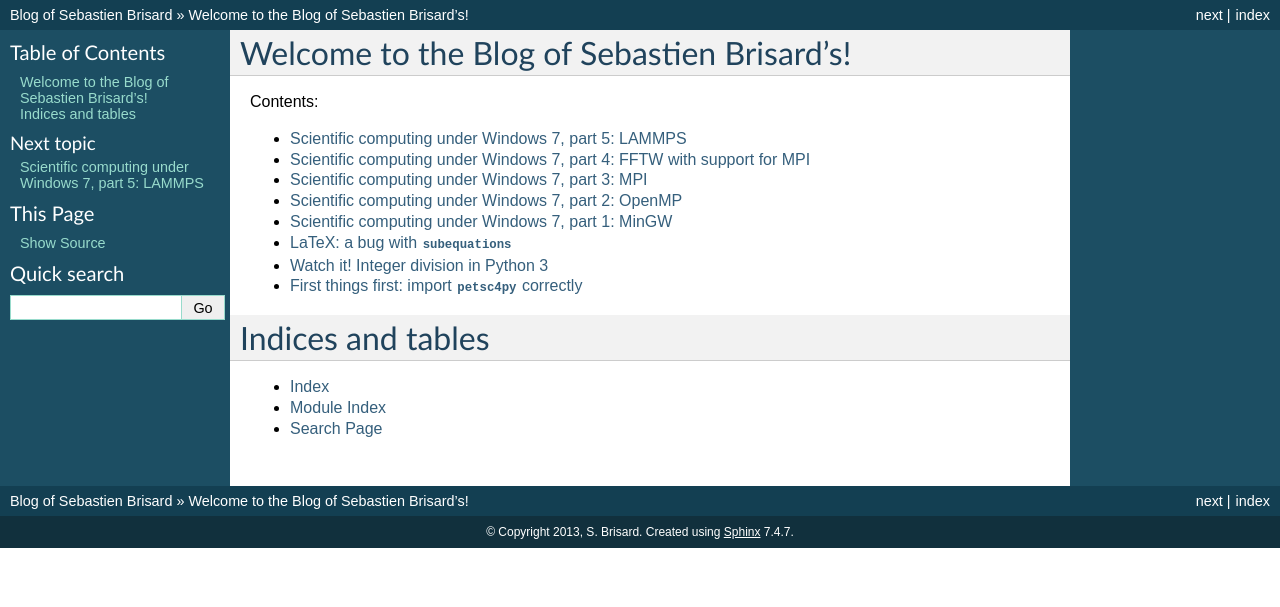
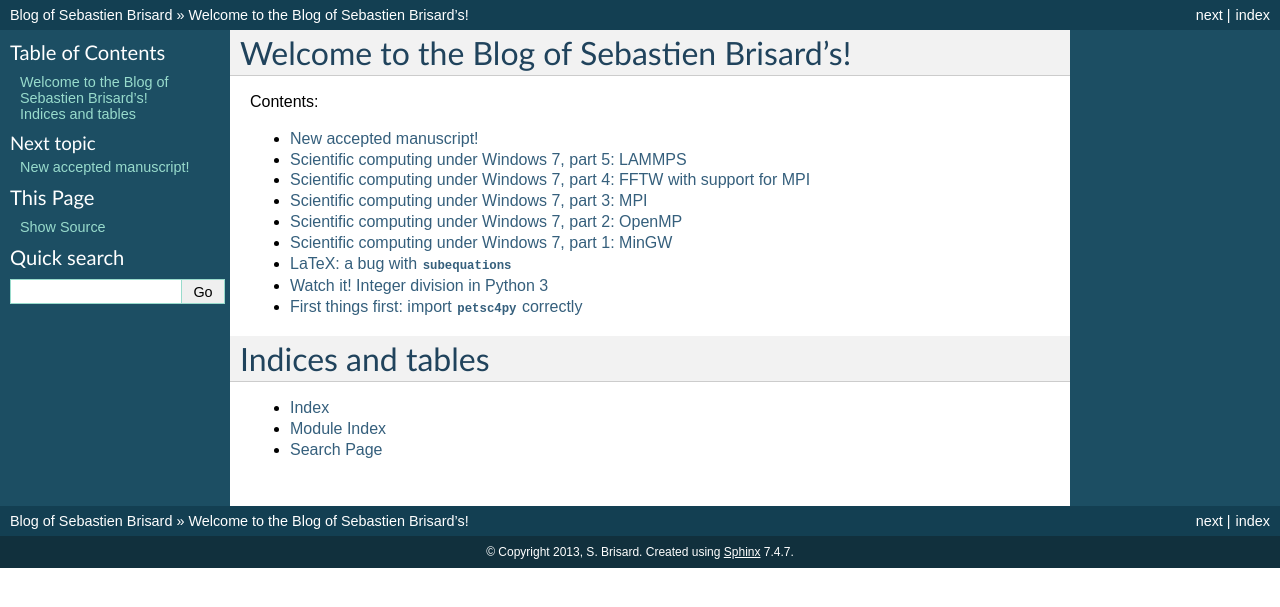
Before and after one commit to sbrisard/sbrisard.github.io, a Sphinx documentation site: the page built from source/index.rst, in a window 1280 px wide. Shown: the top 607 px of the page. Built offline with Sphinx 7.4.7, drawn with Linux system fonts in a browser that asks for light colours; formulas are drawn with MathJax 3.

Commit message:
New blog entry "New manuscript accepted!".

```diff
--- a/source/index.rst
+++ b/source/index.rst
@@ -11,6 +11,7 @@ Contents:
 .. toctree::
     :maxdepth: 2
 
+    2013/11/new-accepted-manuscript
     2013/10/scientific-computing-under-windows-7
     2013/09/scientific-computing-under-windows-7_29
     2013/09/scientific-computing-under-windows-7_27
```
Also changed, not shown: source/2013/11/new-accepted-manuscript.rst (added, +9 -0 lines).
